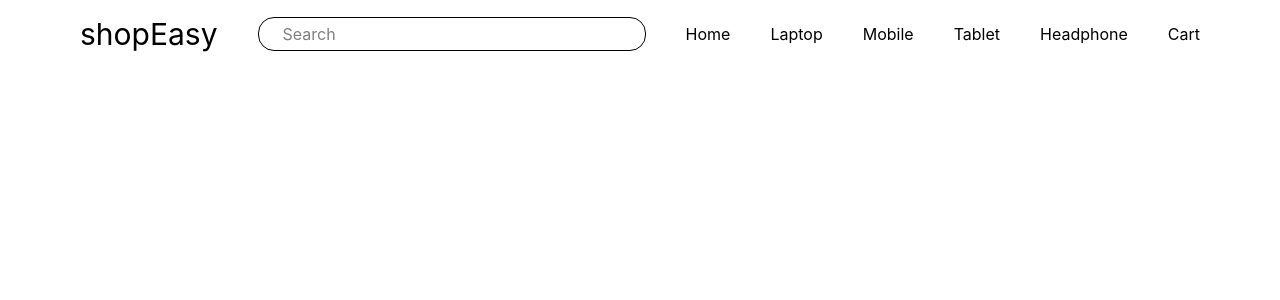
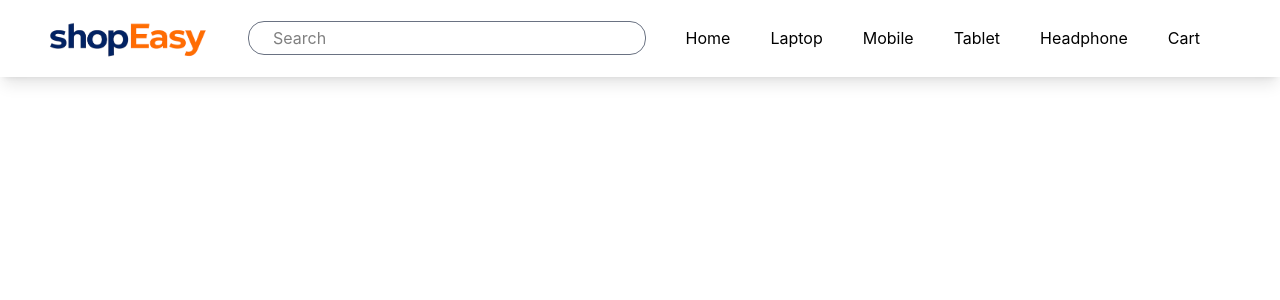
Before and after one commit to kashaf009/ShopEasy, a React (Vite) app: page / in a window 1280 px wide. Shown: the top 300 px of the page. Built offline with nearby package versions, Linux system fonts and the light colour scheme.

Commit message:
added shopEasy logo and update navigation styling and colors

```diff
--- a/src/components/Nav.jsx
+++ b/src/components/Nav.jsx
@@ -2,22 +2,22 @@ import React from "react";
 
 const Nav = () => {
   return (
-    <div className=" pl-12 pt-4 pr-12 items-center flex gap-10 justify-between">
-      <p className="text-3xl ml-8">shopEasy</p>
-      <label className="border-black border rounded-2xl w-[38%]  p-1">
+    <div className=" pl-12 pt-4 pr-12 items-center flex gap-10 justify-between pb-4 shadow-lg">
+      <img src="/img/shopEasy.png" alt="logo" className="w-40" />
+      <label className="border-gray-500 border  rounded-2xl w-[38%] p-1">
         <input
           className="rounded-2xl w-[95%] pl-5 outline-none"
           type="text"
           placeholder="Search"
         />
       </label>
-      <ul className="mr-8 flex gap-10 list-none cursor-pointer ">
-        <li className="hover:text-blue-500">Home</li>
-        <li className="hover:text-blue-500">Laptop</li>
-        <li className="hover:text-blue-500">Mobile</li>
-        <li className="hover:text-blue-500">Tablet</li>
-        <li className="hover:text-blue-500">Headphone</li>
-        <li className="hover:text-blue-500">Cart</li>
+      <ul className="mr-8 flex gap-10 list-none cursor-pointer  ">
+        <li className="hover:text-cyan-700">Home</li>
+        <li className="hover:text-cyan-700">Laptop</li>
+        <li className="hover:text-cyan-700">Mobile</li>
+        <li className="hover:text-cyan-700">Tablet</li>
+        <li className="hover:text-cyan-700">Headphone</li>
+        <li className="hover:text-cyan-700">Cart</li>
       </ul>
     </div>
   );
```
Also changed, not shown: public/img/shopEasy.png (added).
